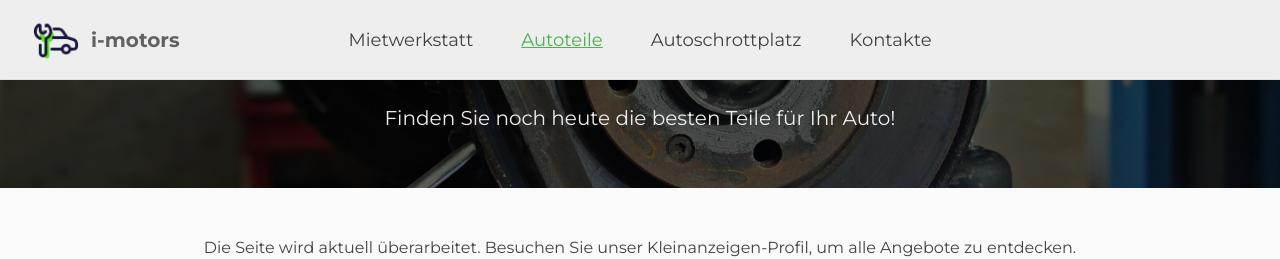
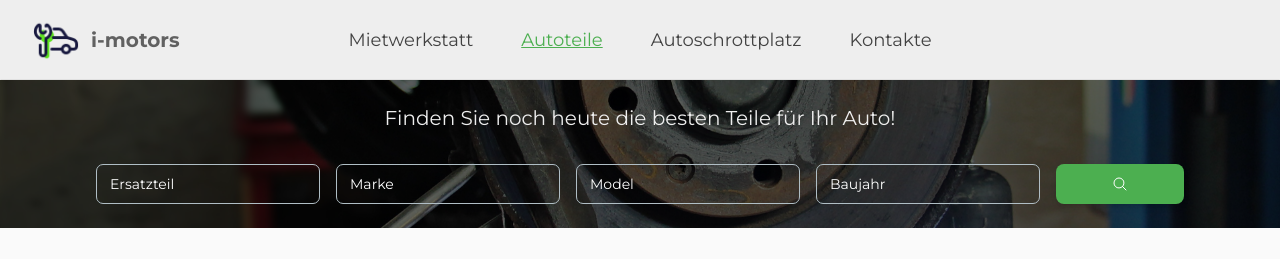
Before and after one commit to kostarusin/i-motors, a Next.js app: page /shop in a window 1280 px wide. Shown: the top 259 px of the page. Built offline with nearby package versions, Linux system fonts and the light colour scheme.

Commit message:
try to fix search layout on example page

```diff
--- a/src/app/components/ShopPageSearch.tsx
+++ b/src/app/components/ShopPageSearch.tsx
@@ -16,7 +16,7 @@ const CataloguePageForm: React.FC = () => {
           key={inputName}
           label={inputName}
           color="white"
-          className="w-60 md:w-72 lg:w-48 xl:w-56 2xl:w-64"
+          className="w-80 sm:w-60 md:w-72 lg:w-48 xl:w-56 2xl:w-64"
         />
       ))}
       <button
--- a/src/app/shop/page.tsx
+++ b/src/app/shop/page.tsx
@@ -18,7 +18,7 @@ export default function Shop() {
           <p className="text-lg sm:text-xl text-gray-200 mb-8 text-center">
             Finden Sie noch heute die besten Teile für Ihr Auto!
           </p>
-          <div className="hidden 2xl:block">
+          <div>
             <SchopPageSearch />
           </div>
         </div>
```
